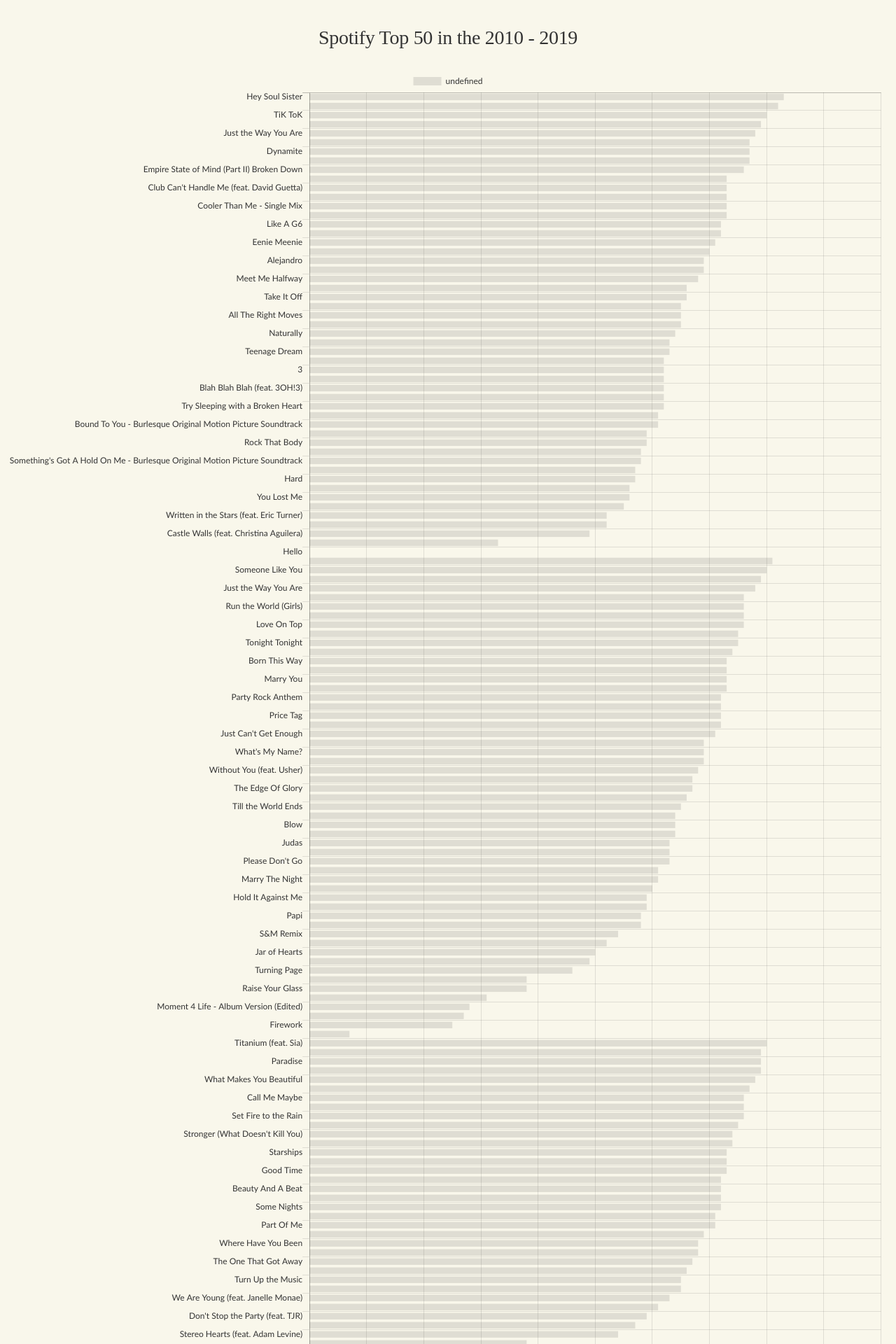
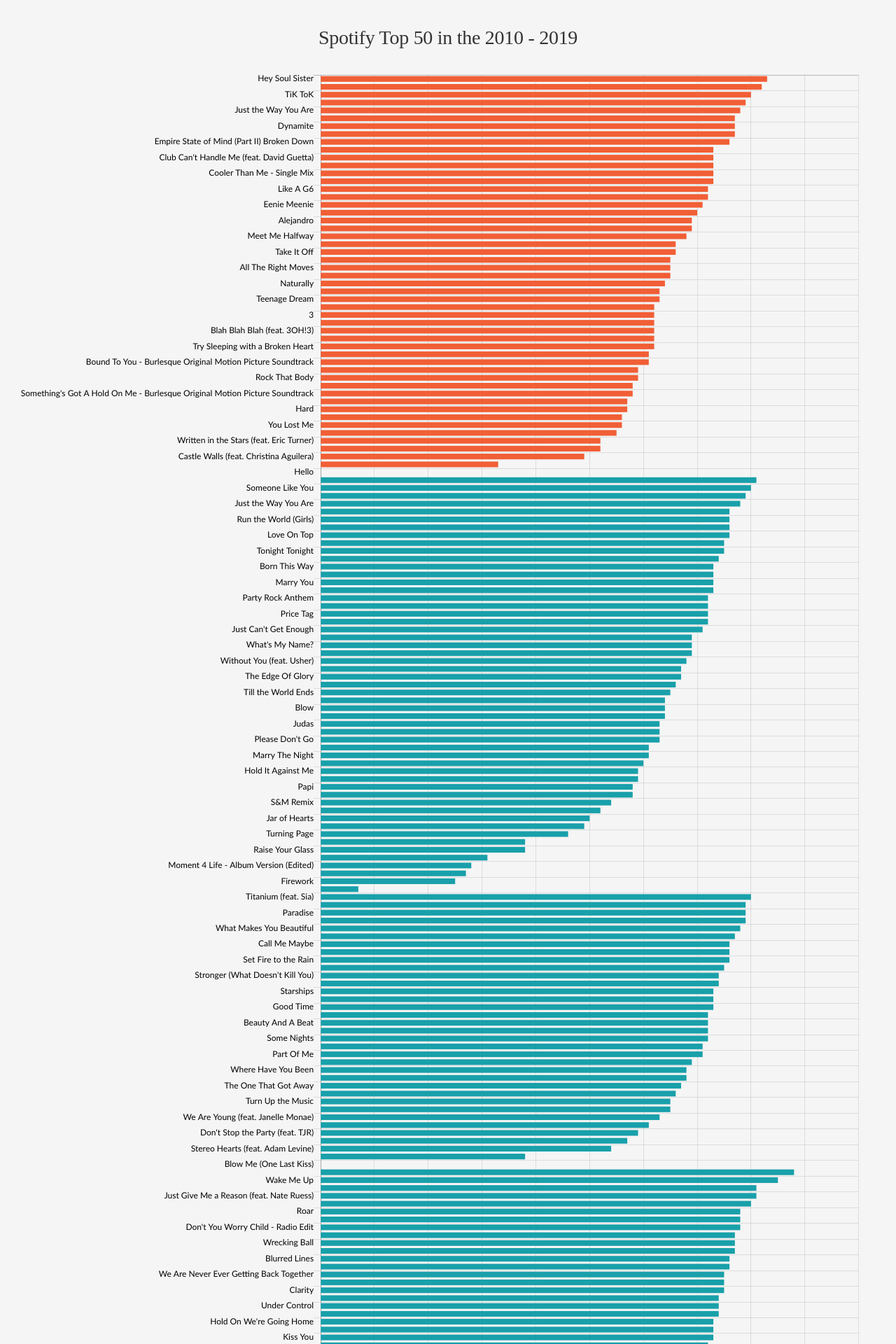
Before and after one commit to maggie-mp/212-music-v2, a Flask app: page / in a window 1280 px wide. Shown: the top 1920 px of the page at 70% size. Run offline with Flask 2, Linux system fonts and the light colour scheme; some libraries are stand-ins or nearby versions.

Commit message:
colour bar adjustment
- added x-axis title
- got some colour bars to work

```diff
--- a/static/js.js
+++ b/static/js.js
@@ -1,24 +1,58 @@
 Chart.defaults.global.defaultFontFamily = 'Trebuchet MS';
-Chart.defaults.global.defaultFontColor = '#333';
+Chart.defaults.global.defaultFontColor = 'black';
+Chart.defaults.color = 'black';
+
+function makeChart(songs) {
+  var songLabels = songs.map(function(d) {return d.title});
+  var popsData = songs.map(function(d) {return d.popularity});
+  var songColors = songs.map(function(d) {return d.year === '2010' ? '#F15F36' : '#19A0AA';});
+
+
+  var chart = new Chart('chart', {
+ type: 'horizontalBar',
+  options: {
+    /* tooltip: https://www.youtube.com/watch?v=UxJ5d-HGhJA&t=392s
+    plugins: {
+      tooltip: {
+        callbacks: {
+          beforeTitle: function(context) {
+            return 'before the title';
+          },
+        }
+      }
+    },*/
+
+      maintainAspectRatio: true,
+      legend: {
+        display: false
+      },
+      scales: {
+        xAxes: [
+          {
+            scaleLabel: {
+              display: true,
+              labelString: 'Popularity out of 100',
+              fontSize: 16
+            }
+          }
+        ]
+      }
+    },
+    data: {
+      labels: songLabels,
+
+      datasets: [
+      {
+          data: popsData,
+          backgroundColor: songColors
+        }
+      ]
+    }
+  })
+}
+
+
 
 // Request data using D3
 d3.csv('/static/top50.csv')
   .then(makeChart);
-
-function makeChart(songs) {
-  var songLabels = songs.map(function(d) {return d.title});
-  var popsData = songs.map(function(d) {return d.popularity});
-
-
-  var chart = new Chart('chart', {
- type: 'horizontalBar',
-    data: {
-      labels: songLabels,
-      datasets: [
-        {
-          data: popsData
-        }
-      ]
-    }
-  });
-}
--- a/static/screen.css
+++ b/static/screen.css
@@ -1,7 +1,7 @@
 body {
   font-family: 'Roboto';
   color: #333;
-  background-color: #F9F7EB;
+  background-color: whitesmoke;
 }
 
 #title {
@@ -12,3 +12,8 @@
   letter-spacing: -0.01em;
   color: #333;
 }
+
+#container {
+  padding-right: 2em;
+  padding-left: 1em;
+}
--- a/templates/index.html
+++ b/templates/index.html
@@ -9,16 +9,21 @@
     <meta name="viewport" content="width=device-width, initial-scale=1, shrink-to-fit=no">
     <link rel="stylesheet" href="{{ url_for('static', filename='screen.css') }}" />
      <link rel="stylesheet" href="{{ url_for('static', filename='js.js') }}" />
-
-
   </head>
 
   <body>
 
+<!--heading-->
     <div id="title">Spotify Top 50 in the 2010 - 2019</div>
 
-    <canvas id="chart" width="400px" height="2500px"></canvas>
 
+<!--keys-->
+
+
+<!--canvas with padding-->
+<div id="container">
+    <canvas id="chart" width="400px" height="2250px"></canvas>
+</div>
 
 
 <!-- Chart.js, D3 and linking to javascript file -->
```
